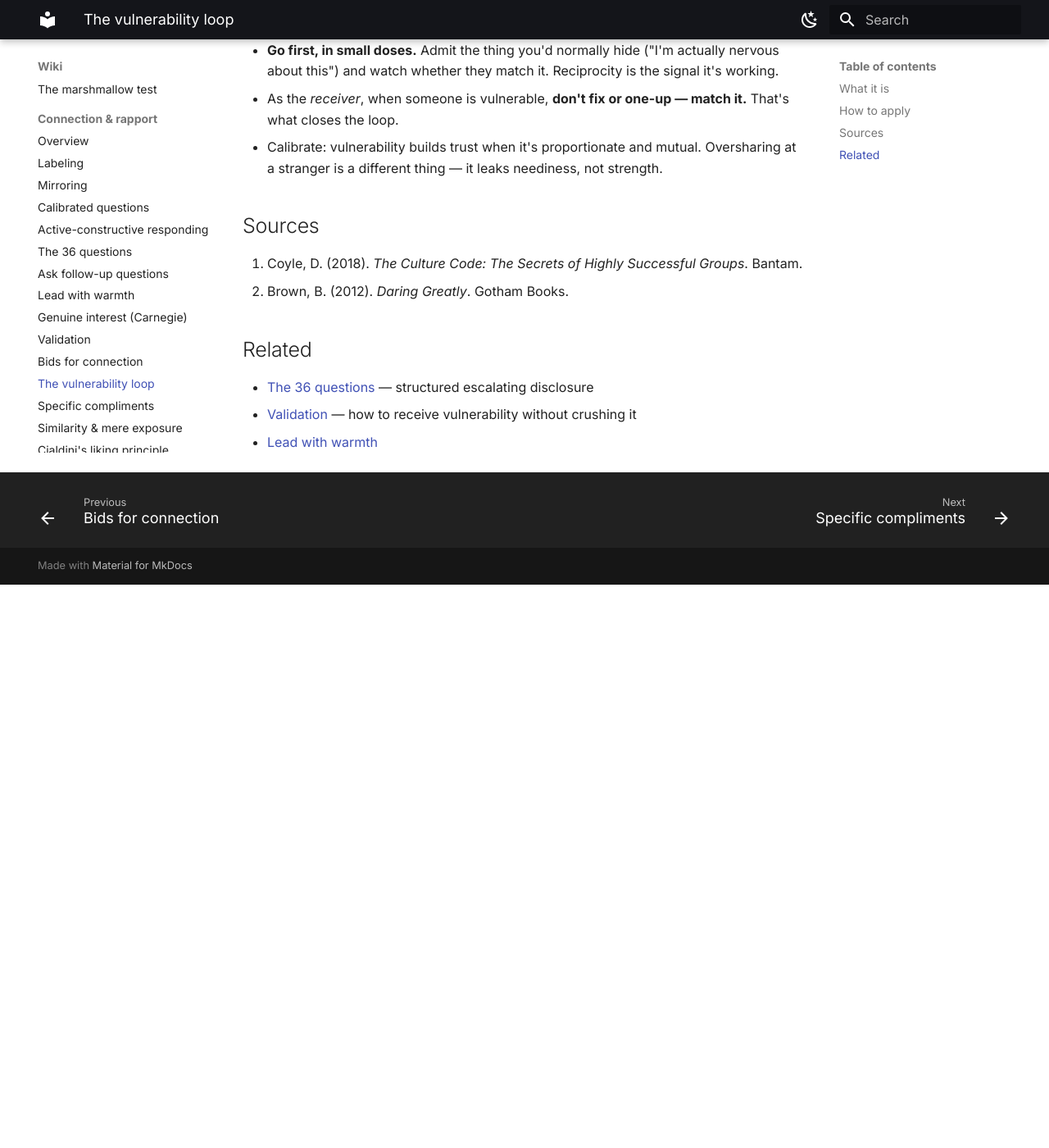
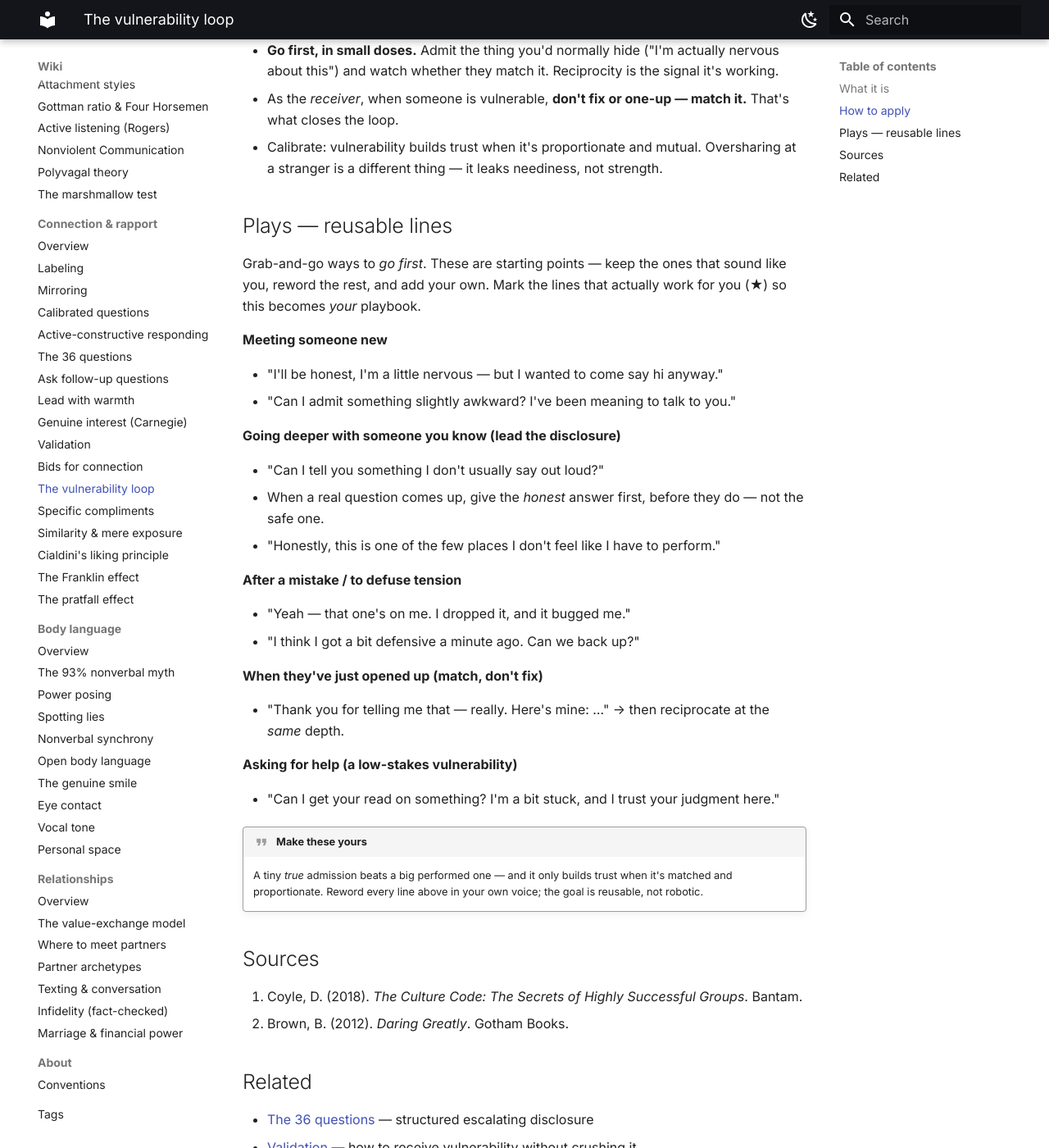
Before and after one commit to Tato4936/wiki, an MkDocs documentation site: the page built from docs/connection/vulnerability-loop.md, in a window 1280 px wide and 1400 px high, scrolled down 750 px. Shown: the whole window at 82% size. Built offline with MkDocs 1.6.1 and Material for MkDocs 9.7.7, drawn with Linux system fonts in a browser that asks for light colours; before the commit the page ends 1463 px from its top, so only the background shows below that.

Commit message:
Add 'Plays' (reusable lines) section to vulnerability-loop note
Demonstrate the plays layer: concrete grab-and-go scripts, organized by
situation, meant to be personalized into Ronald's own playbook.

```diff
--- a/docs/connection/vulnerability-loop.md
+++ b/docs/connection/vulnerability-loop.md
@@ -34,6 +34,39 @@ status, is often what unlocks real connection — provided it's genuine and gets
 - Calibrate: vulnerability builds trust when it's proportionate and mutual. Oversharing at a stranger is a
   different thing — it leaks neediness, not strength.
 
+## Plays — reusable lines
+
+Grab-and-go ways to *go first*. These are starting points — keep the ones that sound like you, reword the
+rest, and add your own. Mark the lines that actually work for you (★) so this becomes *your* playbook.
+
+**Meeting someone new**
+
+- "I'll be honest, I'm a little nervous — but I wanted to come say hi anyway."
+- "Can I admit something slightly awkward? I've been meaning to talk to you."
+
+**Going deeper with someone you know (lead the disclosure)**
+
+- "Can I tell you something I don't usually say out loud?"
+- When a real question comes up, give the *honest* answer first, before they do — not the safe one.
+- "Honestly, this is one of the few places I don't feel like I have to perform."
+
+**After a mistake / to defuse tension**
+
+- "Yeah — that one's on me. I dropped it, and it bugged me."
+- "I think I got a bit defensive a minute ago. Can we back up?"
+
+**When they've just opened up (match, don't fix)**
+
+- "Thank you for telling me that — really. Here's mine: …" → then reciprocate at the *same* depth.
+
+**Asking for help (a low-stakes vulnerability)**
+
+- "Can I get your read on something? I'm a bit stuck, and I trust your judgment here."
+
+!!! quote "Make these yours"
+    A tiny *true* admission beats a big performed one — and it only builds trust when it's matched and
+    proportionate. Reword every line above in your own voice; the goal is reusable, not robotic.
+
 ## Sources
 
 1. Coyle, D. (2018). *The Culture Code: The Secrets of Highly Successful Groups*. Bantam.
```
